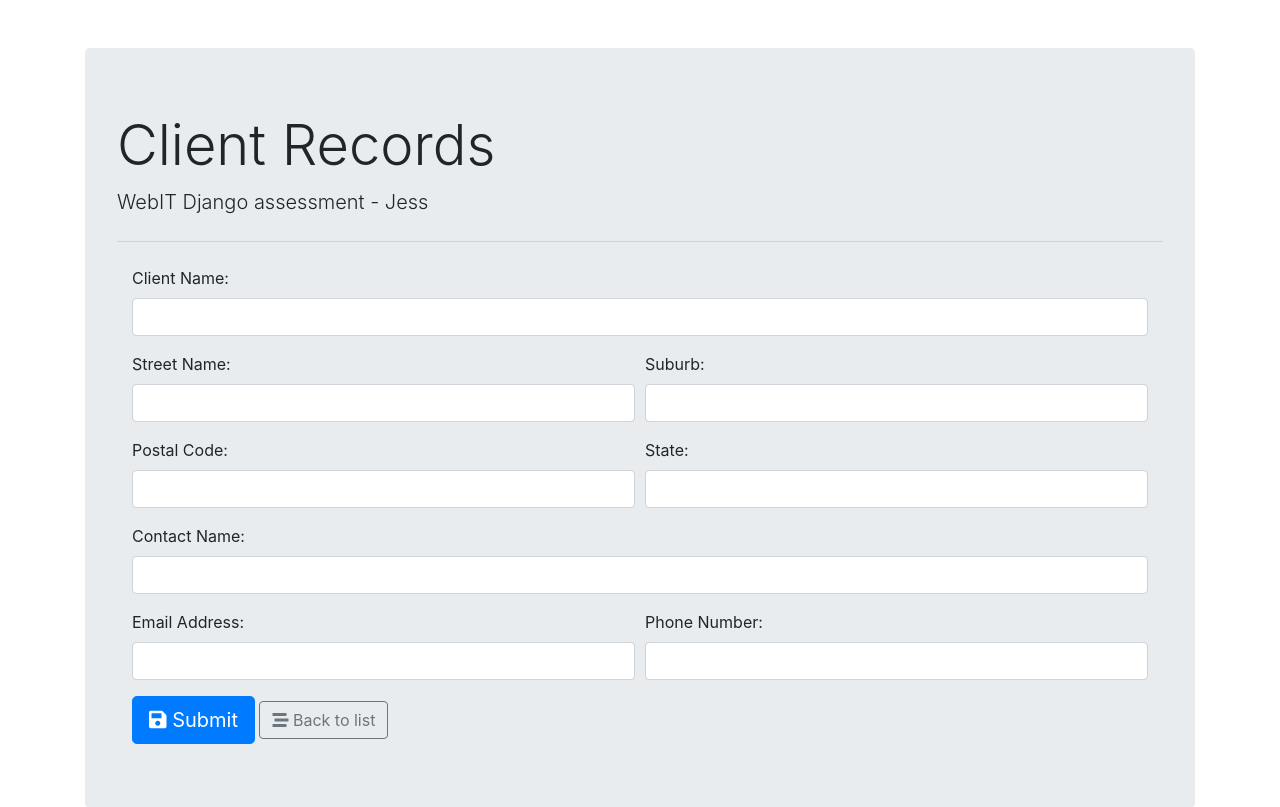
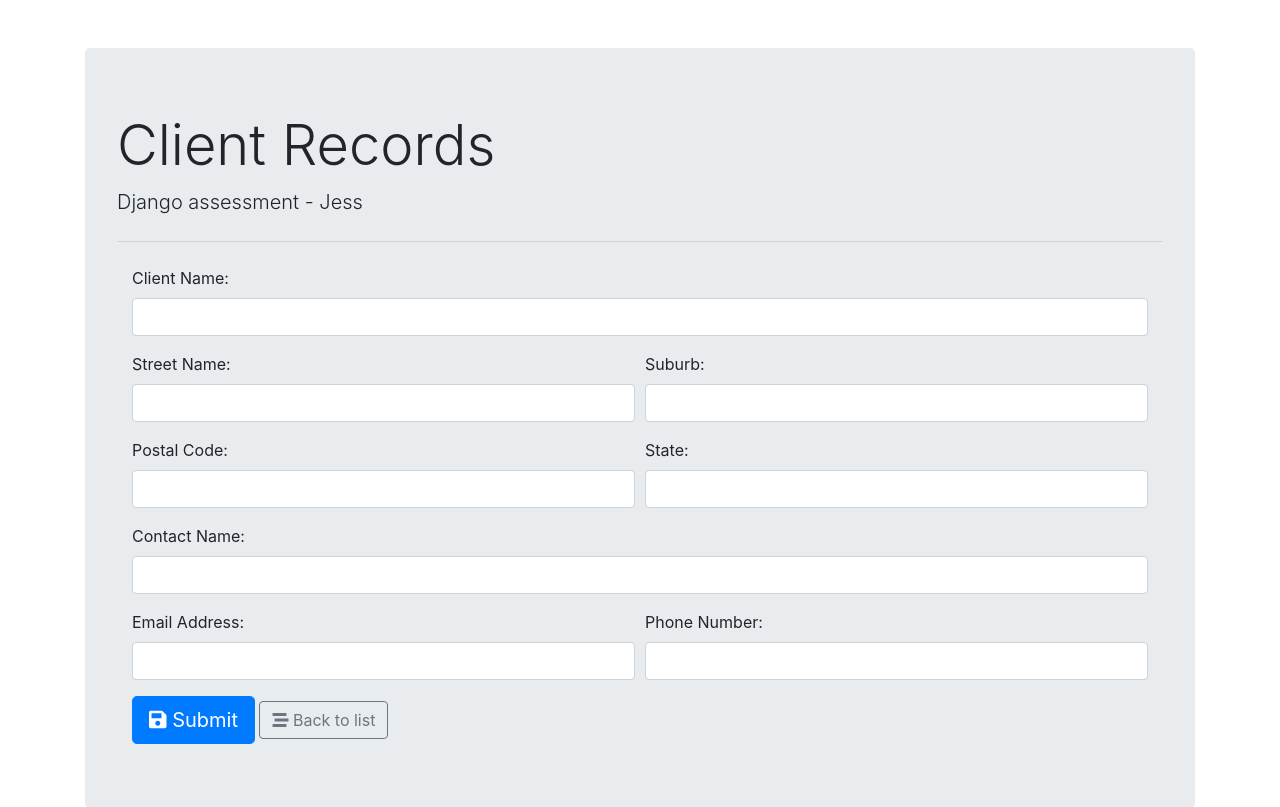
Before and after one commit to jmvsevilleja/django-crud-jmvs, a Django app: page /client/new in a window 1280 px wide. Shown: the top 807 px of the page. Run offline with Django 3.2, Linux system fonts and the light colour scheme; some libraries are stand-ins or nearby versions.

Commit message:
Removed name

```diff
--- a/python_test/templates/base.html
+++ b/python_test/templates/base.html
@@ -19,7 +19,7 @@
         <div class="col-md-16 mt-5">
             <div class="jumbotron">
                 <h1 class="display-4">Client Records</h1>
-                <p class="lead">WebIT Django assessment - Jess</p>
+                <p class="lead">Django assessment - Jess</p>
                 <hr class="my-4">
                 {% block content %}
                 {% endblock content %}
```
